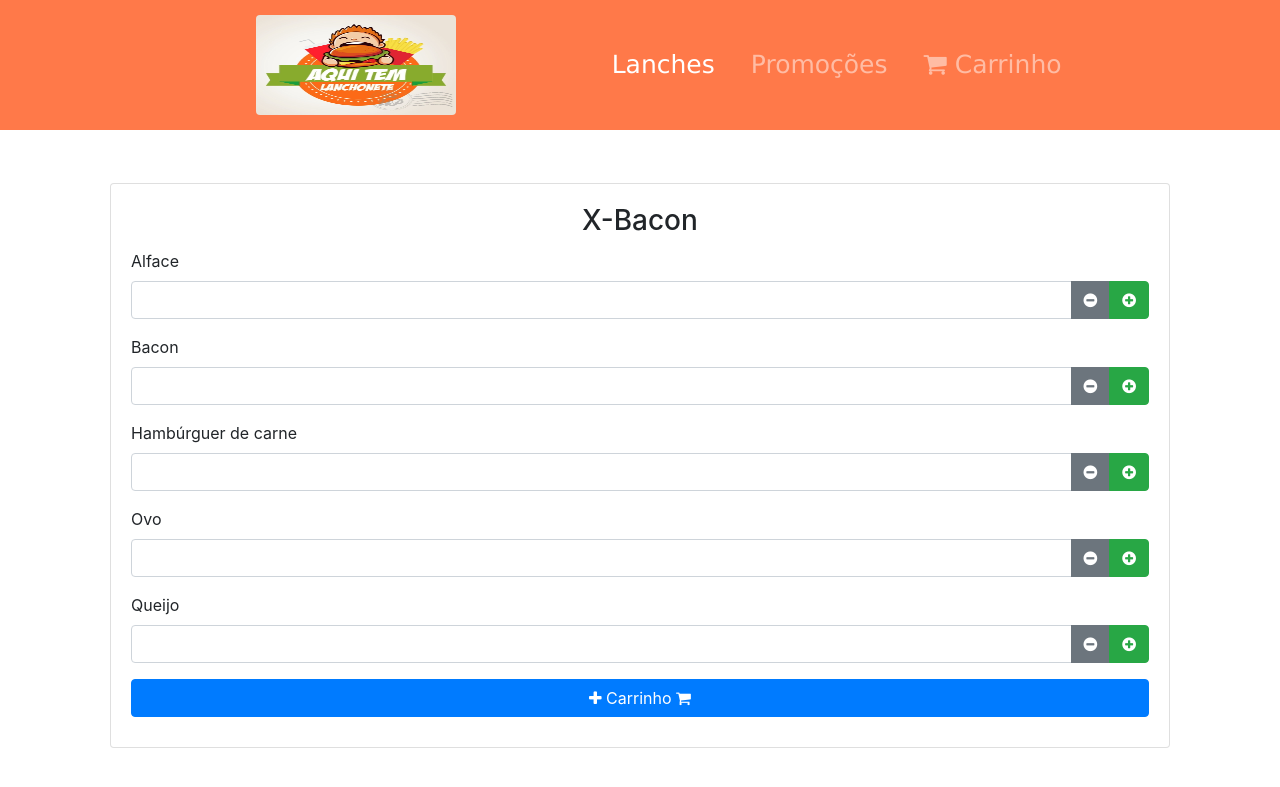
After one commit to Thiago-bs/pyburger, a Django app: page /snacks/more/1/ in a window 1280 px wide. The commit adds this page. Shown: the top 787 px of the page. Run offline with Django 3.2, Linux system fonts and the light colour scheme; some libraries are stand-ins or nearby versions.

Commit message:
20% more igredient on snack

```diff
--- a/snackbar/modelo.py
+++ b/snackbar/modelo.py
@@ -1,8 +1,9 @@
 class Ingredient():
-    def __init__(self, idx, name, value):
+    def __init__(self, idx, name, value, amount):
         self._id = idx
         self._name = name
         self._value = value
+        self._amount = amount
 
     @property
     def id(self):
@@ -28,11 +29,28 @@ class Ingredient():
     def name(self, new_value):
         self._value = new_value
 
+    @property
+    def amount(self):
+        return self._amount
+
+    @amount.setter
+    def amount(self, new_amout):
+        self._amount = new_amout
+
 class Snacks(list):
-    def __init__(self, name_snack, snack_img, ingredients_list):
+    def __init__(self, idx, name_snack, snack_img, ingredients_list):
+        self._id = idx
         self._name_snack = name_snack
         self._snack_img = snack_img
         self._ingredients_list = ingredients_list
+
+    @property
+    def id(self):
+        return self._id
+
+    @id.setter
+    def id(self, new_id):
+        self._id = new_id
 
     @property
     def name_snack(self):
--- /dev/null
+++ b/snackbar/templates/add_ingredient_on_burger.html
@@ -0,0 +1,113 @@
+{% extends "base.html" %}
+{% load static %}
+{% block content %}
+<div class="container"  id="snacks_list">
+    <div class="card">
+        <div class="card-body">
+            <h3 class="card-title text-center">{{snack.name_snack}} </h3>
+            <div class="form-group">
+                <label>Alface</label>
+                <div class="input-group">
+                    <input id="input_alface" type="number"
+                        value=""
+                        min="0"
+                        class="form-control">
+                    <div class="input-group-append">
+                        <button type="button" class="btn btn-secondary">
+                            <i class="fa fa-minus-circle" aria-hidden="true"></i>
+                        </button>
+                    </div>
+                    <div class="input-group-append">
+                        <button type="button" class="btn btn-success">
+                                <i class="fa fa-plus-circle" aria-hidden="true"></i>
+                        </button>
+                    </div>
+                </div>
+            </div>
+            <div class="form-group">
+                <label>Bacon</label>
+                <div class="input-group">
+                    <input id="input_bacon" type="number"
+                        min="0"
+                        class="form-control">
+                    <div class="input-group-append">
+                        <button type="button" class="btn btn-secondary">
+                            <i class="fa fa-minus-circle" aria-hidden="true"></i>
+                        </button>
+                    </div>
+                    <div class="input-group-append">
+                        <button type="button" class="btn btn-success">
+                                <i class="fa fa-plus-circle" aria-hidden="true"></i>
+                        </button>
+                    </div>
+                </div>
+            </div>
+            <div class="form-group">
+                <label>Hambúrguer de carne</label>
+                <div class="input-group">
+                    <input id="input_hamburguer" type="number"
+                        min="0"
+                        class="form-control">
+                    <div class="input-group-append">
+                        <button type="button" class="btn btn-secondary">
+                            <i class="fa fa-minus-circle" aria-hidden="true"></i>
+                        </button>
+                    </div>
+                    <div class="input-group-append">
+                        <button type="button" class="btn btn-success">
+                                <i class="fa fa-plus-circle" aria-hidden="true"></i>
+                        </button>
+                    </div>
+                </div>
+            </div>
+            <div class="form-group">
+                <label>Ovo</label>
+                <div class="input-group">
+                    <input id="input_egg" type="number"
+                        min="0"
+                        class="form-control">
+                    <div class="input-group-append">
+                        <button type="button" class="btn btn-secondary">
+                            <i class="fa fa-minus-circle" aria-hidden="true"></i>
+                        </button>
+                    </div>
+                    <div class="input-group-append">
+                        <button type="button" class="btn btn-success">
+                                <i class="fa fa-plus-circle" aria-hidden="true"></i>
+                        </button>
+                    </div>
+                </div>
+            </div>
+            <div class="form-group">
+                <label>Queijo</label>
+                <div class="input-group">
+                    <input id="input_cheese" type="number"
+                        min="0"
+                        class="form-control">
+                    <div class="input-group-append">
+                        <button type="button" class="btn btn-secondary">
+                            <i class="fa fa-minus-circle" aria-hidden="true"></i>
+                        </button>
+                    </div>
+                    <div class="input-group-append">
+                        <button type="button" class="btn btn-success">
+                                <i class="fa fa-plus-circle" aria-hidden="true"></i>
+                        </button>
+                    </div>
+                </div>
+            </div>
+            <button type="button" class="btn btn-primary block">
+                    <i class="fa fa-plus" aria-hidden="true"></i>
+                     Carrinho
+                    <i class="fa fa-shopping-cart" aria-hidden="true"></i>
+            </button>
+        </div>
+    </div>
+</div>
+
+<script>
+    function input_values(input, type){
+
+    }
+</script>
+{% endblock content%}
--- a/snackbar/templates/base.html
+++ b/snackbar/templates/base.html
@@ -21,7 +21,7 @@
     </button>
     <div class="collapse navbar-collapse" id="navbarNavDropdown">
         <ul class="navbar-nav">
-          <li {%if request.path == '/snacks/' %}class="nav-item active" {% else %} class="nav-item" {%endif%} >
+          <li {%if request.path == '/snacks/' or '/snacks/more/' in request.path %}class="nav-item active" {% else %} class="nav-item" {%endif%} >
                 <a  class="nav-link" href="/snacks/"> Lanches </a>
           </li>
           <li class="nav-item">
--- a/snackbar/urls.py
+++ b/snackbar/urls.py
@@ -4,5 +4,6 @@ from snackbar import views
 
 urlpatterns = [
     path('' , views.index),
-    path('snacks/', views.snacks)
+    path('snacks/', views.snacks),
+    path('snacks/more/<int:snack_id>/', views.add_ingredient)
 ]
--- a/snackbar/views.py
+++ b/snackbar/views.py
@@ -1,32 +1,44 @@
-from django.shortcuts import render
+from django.shortcuts import render, redirect
 from django.urls import path
 from snackbar.modelo import *
 # Create your views here.
 
 def defaultIngrients():
-    lettuce = Ingredient(0,"alface", 0.4)
-    bacon = Ingredient(1,"Bacon", 2)
-    burger = Ingredient(2,"Hambúrguer de carne", 3)
-    egg = Ingredient(3,"Ovo", 0.8)
-    cheese = Ingredient(4,"Queijo", 1.5)
+    lettuce = Ingredient(0,"alface", 0.4, 1)
+    bacon = Ingredient(1,"Bacon", 2, 1)
+    burger = Ingredient(2,"Hambúrguer de carne", 3, 1)
+    egg = Ingredient(3,"Ovo", 0.8, 1)
+    cheese = Ingredient(4,"Queijo", 1.5, 1)
     ingredients = [lettuce, bacon, burger, egg, cheese]
     return ingredients
 
 def getDefaultSnacks(ingredients):
     bacon_ingrients = [bacon_ingrient for bacon_ingrient in ingredients if bacon_ingrient.id in [1,2,4] ]
-    x_bacon = Snacks("X-Bacon",  "xbacon-img.jpg" , bacon_ingrients)
+    x_bacon = Snacks(1,"X-Bacon",  "xbacon-img.jpg" , bacon_ingrients)
 
     burger_ingrients = [burger_ingrient for burger_ingrient in ingredients if burger_ingrient.id in [2,4]]
-    x_burger = Snacks("X-Burger", "xburger-img.jpg", burger_ingrients )
+    x_burger = Snacks(2,"X-Burger", "xburger-img.jpg", burger_ingrients )
 
     xegg_ingrients = [xegg_ingrient for xegg_ingrient in ingredients if xegg_ingrient.id in [3,2,4]]
-    x_egg = Snacks("X-Egg","xegg-img.jpg",  xegg_ingrients)
+    x_egg = Snacks(3,"X-Egg","xegg-img.jpg",  xegg_ingrients)
 
-    xegg_bacon_ingrients = [xegg_bacon_ingrient for xegg_bacon_ingrient in ingredients if xegg_bacon_ingrient.id in [3,1,2,4]]
-    x_egg_bacon = Snacks("X-Egg Bacon", "xegg-bacon-img.jpg", xegg_bacon_ingrients )
+    xegg_bacon_ingrients = [xegg_bacon_ingrient for xegg_bacon_ingrient in ingredients if xegg_bacon_ingrient.id in [3,1, 2,4]]
+    x_egg_bacon = Snacks(4,"X-Egg Bacon", "xegg-bacon-img.jpg", xegg_bacon_ingrients )
     defaultSnacks = [x_bacon, x_burger, x_egg, x_egg_bacon]
 
     return defaultSnacks
+
+def count_ingredients(snack):
+    dict_ingredients = {}
+
+    return dict_ingredients
+
+def get_snack(id):
+    snacks = getDefaultSnacks(defaultIngrients())
+    for snack in snacks:
+        if snack.id == id:
+            return snack
+    return 0
 
 def index(request):
     print('index')
@@ -36,3 +48,9 @@ def index(request):
 def snacks(request):
     snacks = getDefaultSnacks(defaultIngrients())
     return render(request, 'snacks.html', {'snacks':snacks})
+
+def add_ingredient(request, snack_id):
+    snack = get_snack(snack_id)
+    if snack == 0:
+        return redirect('/snacks/')
+    return render(request, 'add_ingredient_on_burger.html', {'snack': snack})
--- a/static/css/style.css
+++ b/static/css/style.css
@@ -40,3 +40,14 @@
   #snack_card{
       padding-bottom: 15px !important;
   }
+
+  #myPanel{
+      background-color: aqua;
+  }
+
+input::-webkit-outer-spin-button,
+input::-webkit-inner-spin-button {
+    /* display: none; <- Crashes Chrome on hover */
+    -webkit-appearance: none;
+    margin: 0; /* <-- Apparently some margin are still there even though it's hidden */
+}
```
Also changed, not shown: snackbar/templates/snacks.html (+5 -5 lines).
